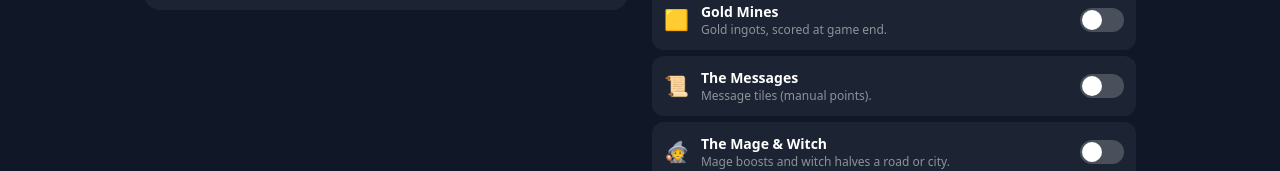
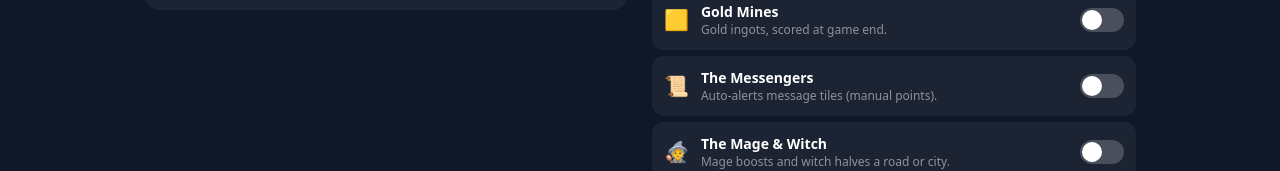
Before and after one commit to nikigan/carcassonne-companion, a React (Vite) app: page / in a window 1280 px wide. Shown: the part 348-519 px from the top of the page. Built offline with nearby package versions, Linux system fonts and the light colour scheme.

Commit message:
Add message-alert strings; rename expansion to The Messengers / Гонцы

```diff
--- a/src/i18n.ts
+++ b/src/i18n.ts
@@ -171,6 +171,13 @@ export interface Strings {
   statusConnecting: string
   statusConnected: string
   statusReconnecting: string
+
+  // Message alerts (The Messengers)
+  messageAvailable: string
+  messageBadgeAria: (name: string) => string
+  messageDismissAria: (name: string) => string
+  soundLabel: string
+
   // PWA update prompt
   updateAvailable: string
   refresh: string
@@ -240,7 +247,7 @@ const en: Strings = {
   goldIngots: 'Gold ingots',
   goldHint:
     'Gold Mines: scored from the menu at game end (1–3 bars: 1 each, 4–6: 2, 7–9: 3, 10+: 4).',
-  messageHint: 'Points received from a message tile (The Messages).',
+  messageHint: 'Points received from a message tile (The Messengers).',
   goodNames: {
     wine: 'Wine',
     grain: 'Grain',
@@ -283,7 +290,7 @@ const en: Strings = {
     tradersBuilders: 'Traders & Builders',
     bridgesCastlesBazaars: 'Bridges, Castles & Bazaars',
     goldMines: 'Gold Mines',
-    messages: 'The Messages',
+    messages: 'The Messengers',
     mageWitch: 'The Mage & Witch',
     circus: 'Circus & Artists',
   },
@@ -292,7 +299,7 @@ const en: Strings = {
     tradersBuilders: 'Trade goods majorities and the pig.',
     bridgesCastlesBazaars: 'Castles.',
     goldMines: 'Gold ingots, scored at game end.',
-    messages: 'Message tiles (manual points).',
+    messages: 'Auto-alerts message tiles (manual points).',
     mageWitch: 'Mage boosts and witch halves a road or city.',
     circus: 'Big Top animals, acrobats and the ringmaster.',
   },
@@ -336,6 +343,11 @@ const en: Strings = {
   statusConnecting: 'Connecting…',
   statusConnected: 'Live',
   statusReconnecting: 'Reconnecting…',
+
+  messageAvailable: '📜 A message is available!',
+  messageBadgeAria: (name) => `${name} — open message`,
+  messageDismissAria: (name) => `${name} — dismiss message`,
+  soundLabel: 'Sound',
 
   updateAvailable: 'A new version is available.',
   refresh: 'Refresh',
@@ -410,7 +422,7 @@ const ru: Strings = {
   goldIngots: 'Слитки золота',
   goldHint:
     'Золотые жилы: подсчёт через меню в конце игры (1–3 слитка: по 1, 4–6: по 2, 7–9: по 3, 10+: по 4).',
-  messageHint: 'Очки, полученные от послания (Послания).',
+  messageHint: 'Очки, полученные от послания (Гонцы).',
   goodNames: {
     wine: 'Вино',
     grain: 'Зерно',
@@ -453,7 +465,7 @@ const ru: Strings = {
     tradersBuilders: 'Купцы и строители',
     bridgesCastlesBazaars: 'Мосты, замки и базары',
     goldMines: 'Золотые жилы',
-    messages: 'Послания',
+    messages: 'Гонцы',
     mageWitch: 'Маг и ведьма',
     circus: 'Цирк',
   },
@@ -462,7 +474,7 @@ const ru: Strings = {
     tradersBuilders: 'Большинство товаров и свинья.',
     bridgesCastlesBazaars: 'Замки.',
     goldMines: 'Слитки золота, подсчёт в конце игры.',
-    messages: 'Тайлы посланий (очки вручную).',
+    messages: 'Оповещает о тайлах посланий (очки вручную).',
     mageWitch: 'Маг усиливает, ведьма уменьшает дорогу или город.',
     circus: 'Животные шатра, акробаты и директор цирка.',
   },
@@ -506,6 +518,11 @@ const ru: Strings = {
   statusConnecting: 'Подключение…',
   statusConnected: 'В сети',
   statusReconnecting: 'Переподключение…',
+
+  messageAvailable: '📜 Появилось послание!',
+  messageBadgeAria: (name) => `${name} — открыть послание`,
+  messageDismissAria: (name) => `${name} — убрать послание`,
+  soundLabel: 'Звук',
 
   updateAvailable: 'Доступно обновление.',
   refresh: 'Обновить',
```
